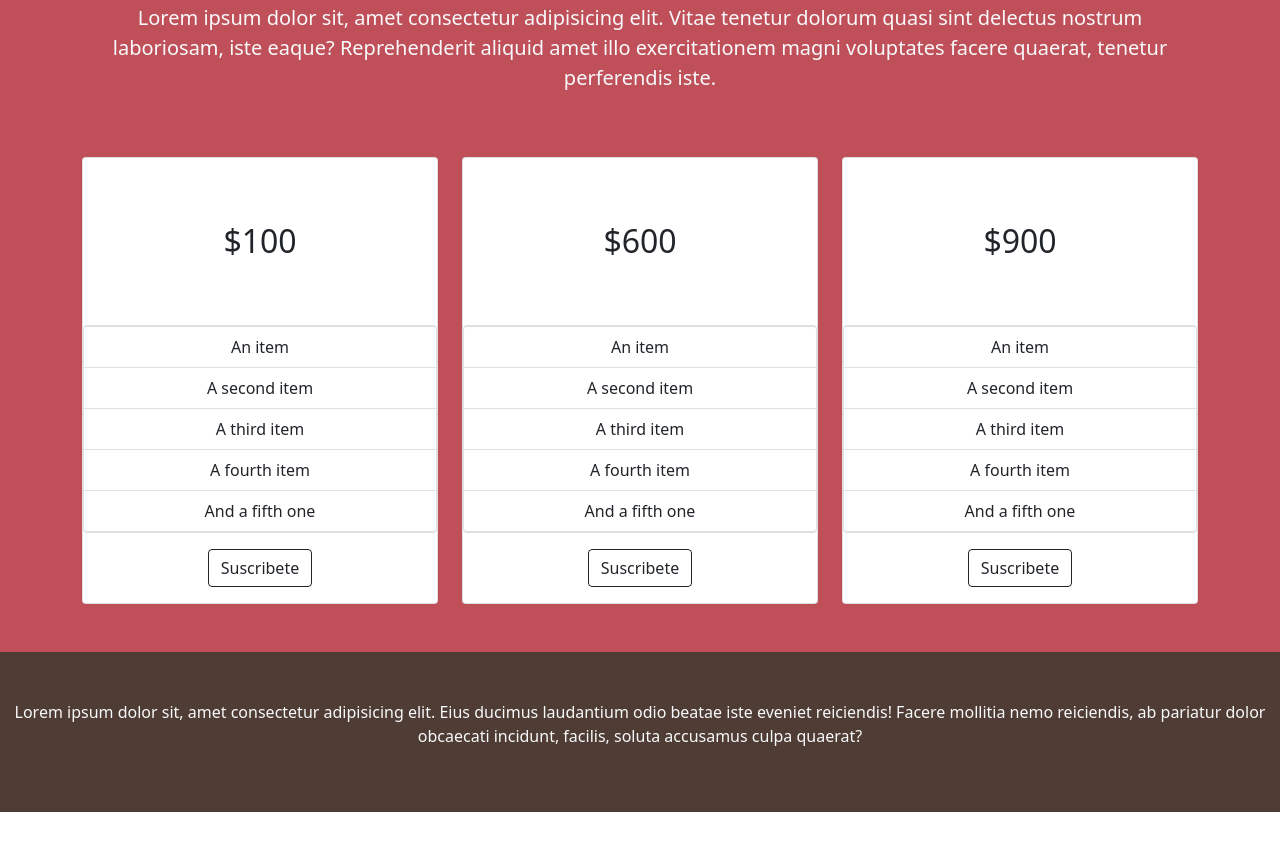
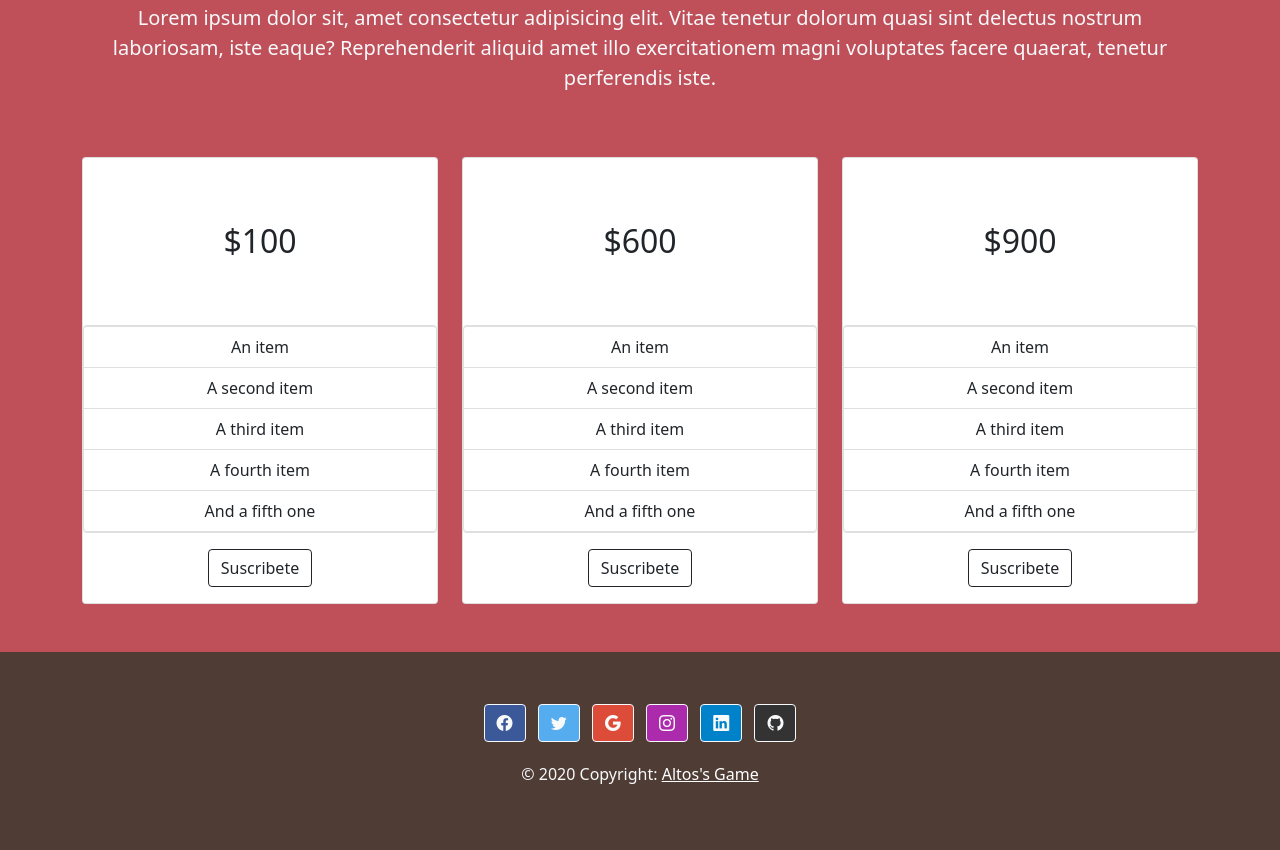
Before and after one commit to Franzanselmo12/coder-proy-final, a website: page index.html in a window 1280 px wide. Shown: the part 2812-3662 px from the top of the page. Before the commit the page ends 3624 px from the top, so only its background shows below. Drawn offline with nearby package versions, Linux system fonts and the light colour scheme.

Commit message:
redes sociles e footer aplicando mapas

```diff
--- a/index.html
+++ b/index.html
@@ -314,15 +314,83 @@
     </div>
 
     <!-- footer -->
-    <footer class="container-fluid btn-dark1 py-5 text-center text-light">
-        <p>Lorem ipsum dolor sit, amet consectetur adipisicing elit. Eius ducimus laudantium odio beatae iste eveniet reiciendis! Facere mollitia nemo reiciendis, ab pariatur dolor obcaecati incidunt, facilis, soluta accusamus culpa quaerat?</p>
-    </footer>
+    <div class="container-fluid btn-dark1">
+        <footer class=" py-5 text-center text-light">
+             <!-- Grid container -->
+            <div class="">
+                <!-- Section: Social media -->
+                <section class="">
+                    <!-- Facebook -->
+                    <a
+                        class=" btn btn-outline-light red-facebook m-1"
+
+                        href="#!"
+                        role="button"
+                        ><i class="bi bi-facebook "></i
+                    ></a>
+
+                    <!-- Twitter -->
+                    <a
+                        class="btn btn-outline-light red-twitter m-1"
+
+                        href="#!"
+                        role="button"
+                        ><i class="bi bi-twitter""></i
+                    ></a>
+
+                    <!-- Google -->
+                    <a
+                        class="btn btn-outline-light red-Google m-1"
+                        href="#!"
+                        role="button"
+                        ><i class="bi bi-google"></i
+                    ></a>
+
+                    <!-- Instagram -->
+                    <a
+                        class="btn btn-outline-light red-instagram m-1"
+                        style="background-color: ;"
+                        href="#!"
+                        role="button"
+                        ><i class="bi bi-instagram"></i
+                    ></a>
+
+                    <!-- Linkedin -->
+                    <a
+                        class="btn btn-outline-light red-linkedin m-1"
+                                                href="#!"
+                        role="button"
+                        ><i class="bi bi-linkedin"></i
+                    ></a>
+                    <!-- Github -->
+                    <a
+                        class="btn btn-outline-light red-github m-1"
+
+                        href="#!"
+                        role="button"
+                        ><i class="bi bi-github"></i
+                    ></a>
+                </section>
+                <!-- Section: Social media -->
+            </div>
+            <!-- Grid container -->
+
+            <!-- Copyright -->
+            <div class="text-center p-3" >
+                © 2020 Copyright:
+                <a class="text-white" href="">Altos's Game</a>
+            </div>
+                 <!-- Copyright -->
+        </footer>
+    </div>
+
+
 
     <!-- footer -->
 
+
+
     <!-- Modal 1 -->
-
-    <!-- Modal 2 -->
     <div class="modal fade"
         id="exampleModal2"
         tabindex="-1"
@@ -345,9 +413,9 @@
             </div>
         </div>
     </div>
-    <!-- Modal 2 -->
 
-     <!-- Modal 3 -->
+
+     <!-- Modal 2 -->
      <div class="modal fade"
         id="exampleModal3"
         tabindex="-1"
--- a/package.json
+++ b/package.json
@@ -20,7 +20,7 @@
   },
   "homepage": "https://github.com/Franzanselmo12/coder-proy-final#readme",
   "devDependencies": {
-    "node-sass": "^7.0.0",
+    "node-sass": "^7.0.1",
     "nodemon": "^2.0.15"
   }
 }
--- a/scss/paginas/_footer.scss
+++ b/scss/paginas/_footer.scss
@@ -1,3 +1,20 @@
 .btn-dark1 {
     background-color:$btn-dark1 ;
 }
+
+//Mapas
+
+$redes: (
+
+    facebook: #3b5998,
+    twitter:#55acee,
+    Google:#dd4b39,
+    instagram: #ac2bac,
+    linkedin: #0082ca,
+    github:#333333,
+);
+@each $red, $color in $redes {
+    .red-#{$red}{
+        background-color : $color;
+    }
+}
```
Also changed, not shown: css/main.css, 1 other file.
